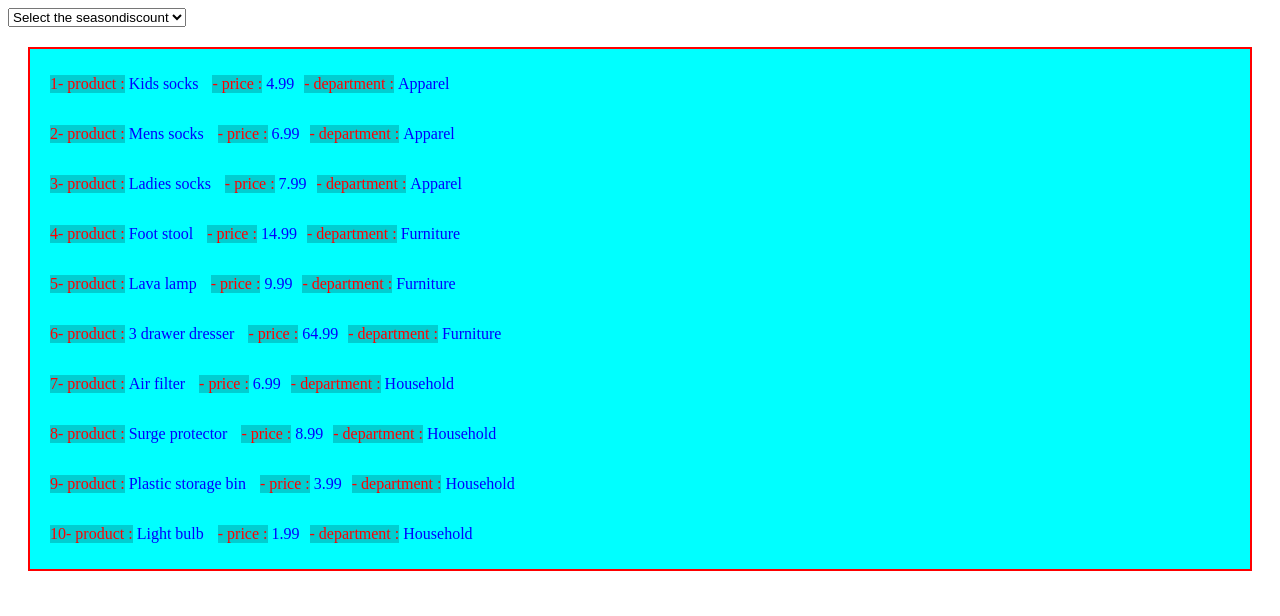
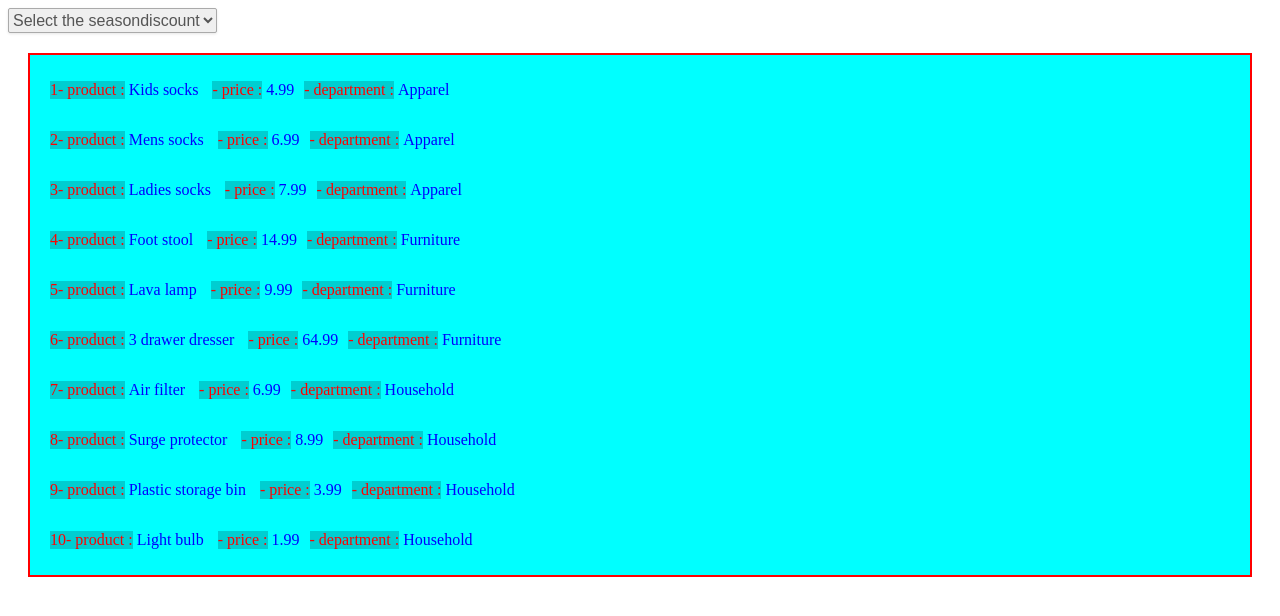
Before and after one commit to Sanyyouisf/Seasonal-Sales, a plain HTML site: page index.html in a window 1280 px wide. Drawn offline with Linux system fonts and the light colour scheme.

Commit message:
add some details

```diff
--- a/index.html
+++ b/index.html
@@ -6,7 +6,7 @@
 	<link rel="stylesheet" type="text/css" href="seasonalSales.css">
 </head>
 <body>
-	<select id="season_discount">
+	<select id="season_discount" class="select">
 		<option > Select the seasondiscount</option>
 	    <option id="Winter"> Winter</option>
 	    <option id="Autumn">Autumn</option>
--- a/seasonalSales.css
+++ b/seasonalSales.css
@@ -1,17 +1,21 @@
 /*body {
 	background-color: green;
 }*/
-.name {
 
+.select {
+	border: 1px solid #AAA;
+	border-radius: 2px;
+    box-shadow: 0px 1px 3px rgba(0, 0, 0, 0.1);
+    color: #555;
+    font-size: inherit;
+    margin: 0;
+    overflow: hidden;
+    padding-top: 2px;
+    padding-bottom: 2px;
+    text-overflow: ellipsis;
+    white-space: nowrap;
 }
 
-.price {
-
-}
-
-.department {
-
-}
 
 #container {
 	background-color: #00ffff;
--- a/seasonalSales.js
+++ b/seasonalSales.js
@@ -6,6 +6,7 @@ var myProductRequest = new XMLHttpRequest();
 var myDepartementRequest = new XMLHttpRequest();
 var container = document.getElementById("container");
 var selectedSeason = document.getElementById("season_discount");
+var reset = document.getElementById("season_discount");
 var currentproduct;
 var departmentString = "";
 var currentdepartment;
@@ -24,18 +25,15 @@ function makeProductDom(PData){
         				 <p class="shareLine">${PData.products[i].name}</p> `;
         productString +=`<p class="background shareLine">- price :</p>
         				 <p class="shareLine">${PData.products[i].price}</p>`;
-		    for(var j = 0; j < xhrDData.categories.length; j++) {
-		    	if ( currentproduct.category_id === xhrDData.categories[j].id){
-		        	productString += `<p class="background shareLine">- department :</p> <p class="shareLine">${xhrDData.categories[j].name}</p> `;
-		        	productString +=  `<br>`;
-		    	}
-		   	}
-    }
-    // console.log("PData is : " ,PData);
-    // console.log("xhrDData is : ",xhrDData);
+		for(var j = 0; j < xhrDData.categories.length; j++) {
+		    if (currentproduct.category_id === xhrDData.categories[j].id){
+		        productString += `<p class="background shareLine">- department :</p> <p class="shareLine">${xhrDData.categories[j].name}</p> `;
+		        productString +=  `<br>`;
+		    };
+		};
+    };
     container.innerHTML = productString;
-}
-
+};
 
 
 function makeDepartmentDom(DData){
@@ -44,11 +42,9 @@ function makeDepartmentDom(DData){
 
 function executeProductAfterFileLoaded(){
     var data = JSON.parse(this.responseText);
-    // console.log("my Product Data is : ", data);
     xhrPData= data;
     makeProductDom(data);
 }
-
 
 function executeDepartementAfterFileLoaded(){
     var data = JSON.parse(this.responseText);
@@ -56,6 +52,8 @@ function executeDepartementAfterFileLoaded(){
     makeDepartmentDom(data);
 }
 
+
+//add event listener for the delect element
 selectedSeason.addEventListener("change",function(){
 	updatePrice();
 });
@@ -85,7 +83,6 @@ function updatePrice(){
 				 	console.log (" price after",newProducts.products[i].price)
 				};
 			};
-
 		};
 	};
 	makeProductDom(newProducts);
@@ -99,8 +96,3 @@ myDepartementRequest.open("GET","departments.json");
 
 myDepartementRequest.send();
 myProductRequest.send();
-
-
-//Your job is to build a web page that
-//Additionally, put a <select> element at the top of the page that contains all possible
-//values of the season_discount key in the categories file. As soon as you select one of the seasons, all prices on the page should immediately be discounted by the corresponding percentage.
```
